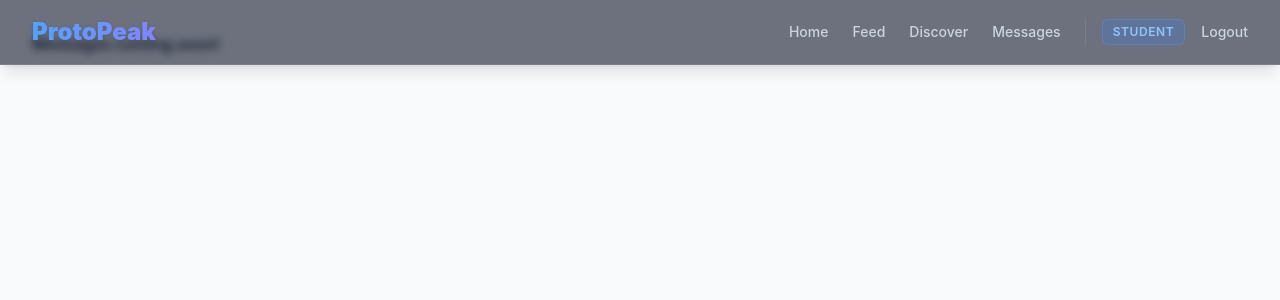
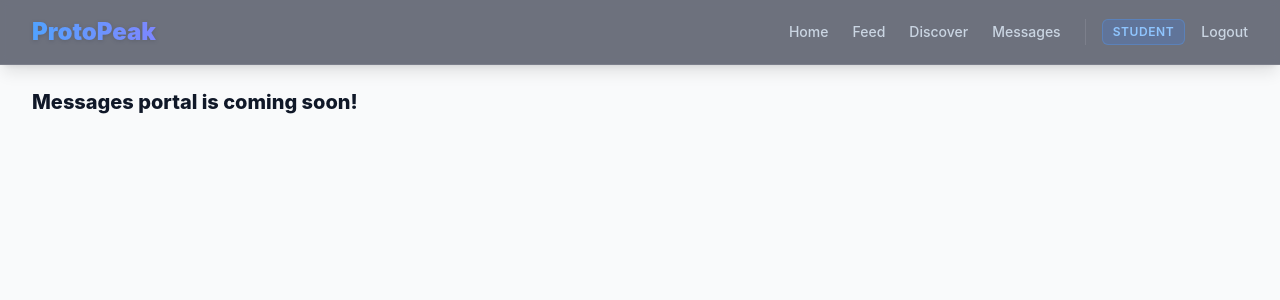
Before and after one commit to Varun04-pixel/ProtoPeak, a React (Vite) app in the folder client/: page /messages in a window 1280 px wide. Shown: the top 300 px of the page. Built offline with nearby package versions, Linux system fonts and the light colour scheme.

Commit message:
pages added

```diff
--- a/client/src/App.jsx
+++ b/client/src/App.jsx
@@ -3,6 +3,8 @@ import { BrowserRouter as Router, Routes, Route } from 'react-router-dom';
 import Navbar from './components/layout/Navbar';
 import LandingPage from './components/pages/LandingPage';
 import DiscoverPage from './components/pages/DiscoverPage';
+import Feed from './components/pages/Feed';
+import Msg from './components/pages/Msg';
 
 export default function App() {
   const [user, setUser] = useState({ name: 'Varun', role: 'student' });
@@ -17,8 +19,8 @@ export default function App() {
           <Routes>
             <Route path="/" element={<LandingPage />} />
             <Route path="/discover" element={<DiscoverPage />} />
-            <Route path="/feed" element={<div className="p-8 font-semibold max-w-7xl mx-auto">Feed Page coming soon!</div>} />
-            <Route path="/messages" element={<div className="p-8 font-semibold max-w-7xl mx-auto">Messages coming soon!</div>} />
+            <Route path="/feed" element={<Feed/>} />
+            <Route path="/messages" element={<Msg/>} />
           </Routes>
         </main>
       </div>
--- /dev/null
+++ b/client/src/components/pages/Feed.jsx
@@ -0,0 +1,7 @@
+export default function Feed() {
+    return (
+        <div className="space-y-8 container mx-auto px-4 sm:px-6 lg:px-8 py-8 mt-14">
+            <h1 className="text-xl font-extrabold text-gray-900">Feed Page coming soon!</h1>
+        </div>
+    )
+}
--- /dev/null
+++ b/client/src/components/pages/Msg.jsx
@@ -0,0 +1,7 @@
+export default function Msg() {
+    return (
+        <div className="space-y-8 container mx-auto px-4 sm:px-6 lg:px-8 py-8 mt-14">
+            <h1 className="text-xl font-extrabold text-gray-900">Messages portal is coming soon!</h1>
+        </div>
+    );
+}
```
